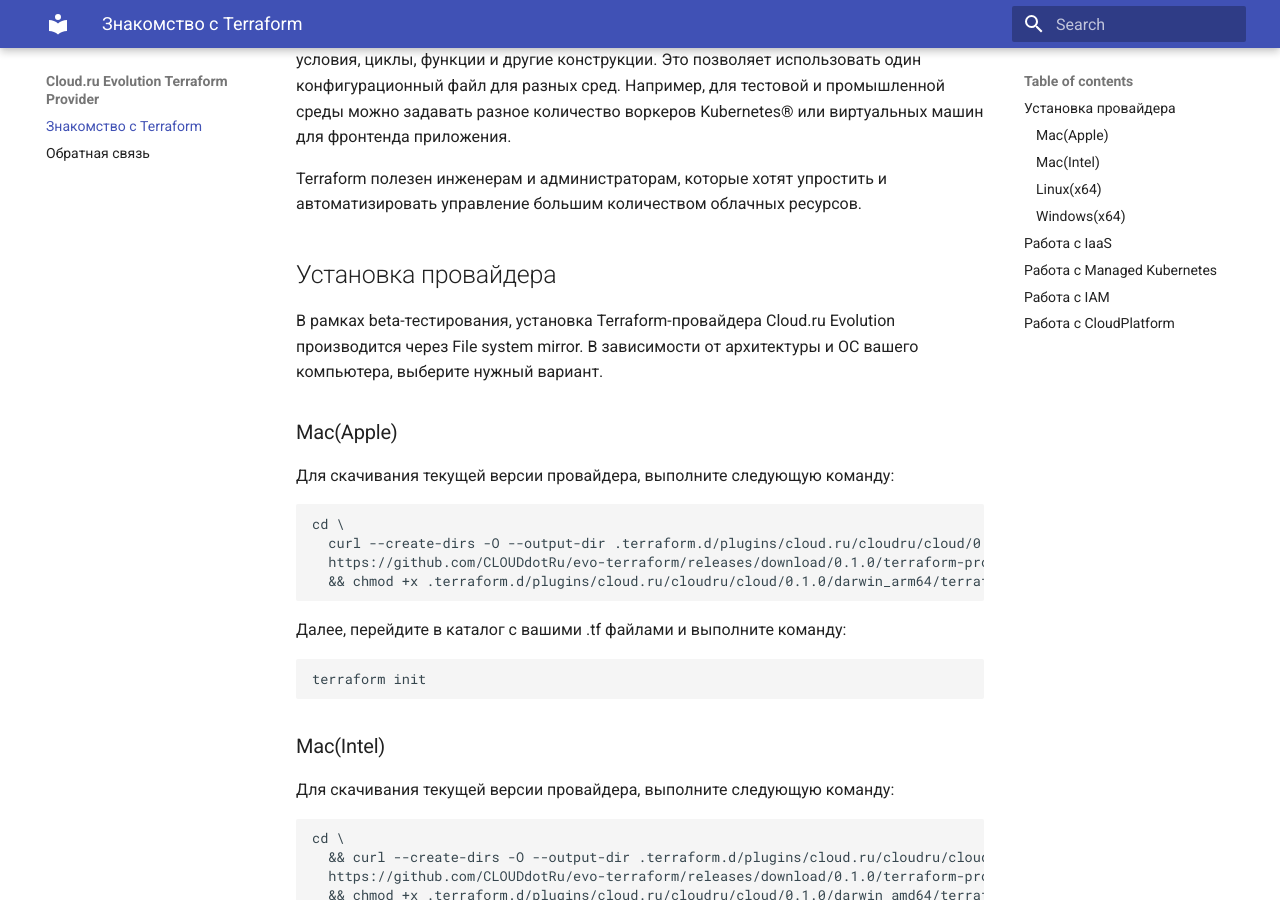
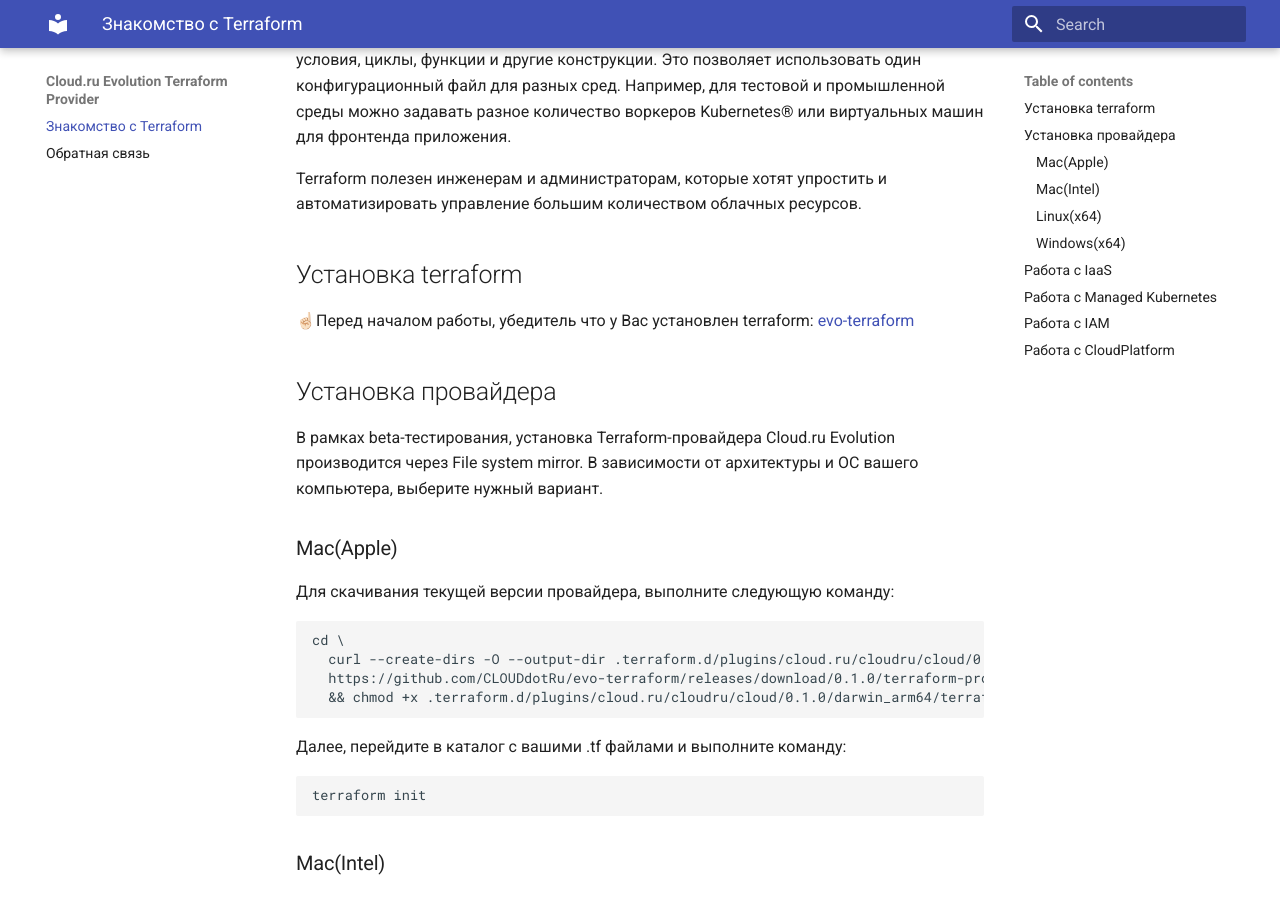
Before and after one commit to CLOUDdotRu/evo-terraform, an MkDocs documentation site: the page built from docs/index.md, in a window 1280 px wide and 900 px high, scrolled down 353 px. Built offline with MkDocs 1.6.1 and Material for MkDocs 9.7.7, drawn with Linux system fonts in a browser that asks for light colours.

Commit message:
Update index.md

```diff
--- a/docs/index.md
+++ b/docs/index.md
@@ -5,6 +5,9 @@
 
 Terraform полезен инженерам и администраторам, которые хотят упростить и автоматизировать управление большим количеством облачных ресурсов.
 
+## Установка terraform
+
+☝🏻Перед началом работы, убедитель что у Вас установлен terraform: [evo-terraform](https://developer.hashicorp.com/terraform/tutorials/aws-get-started/install-cli){target=_blank}
 
 ## Установка провайдера
 
```
